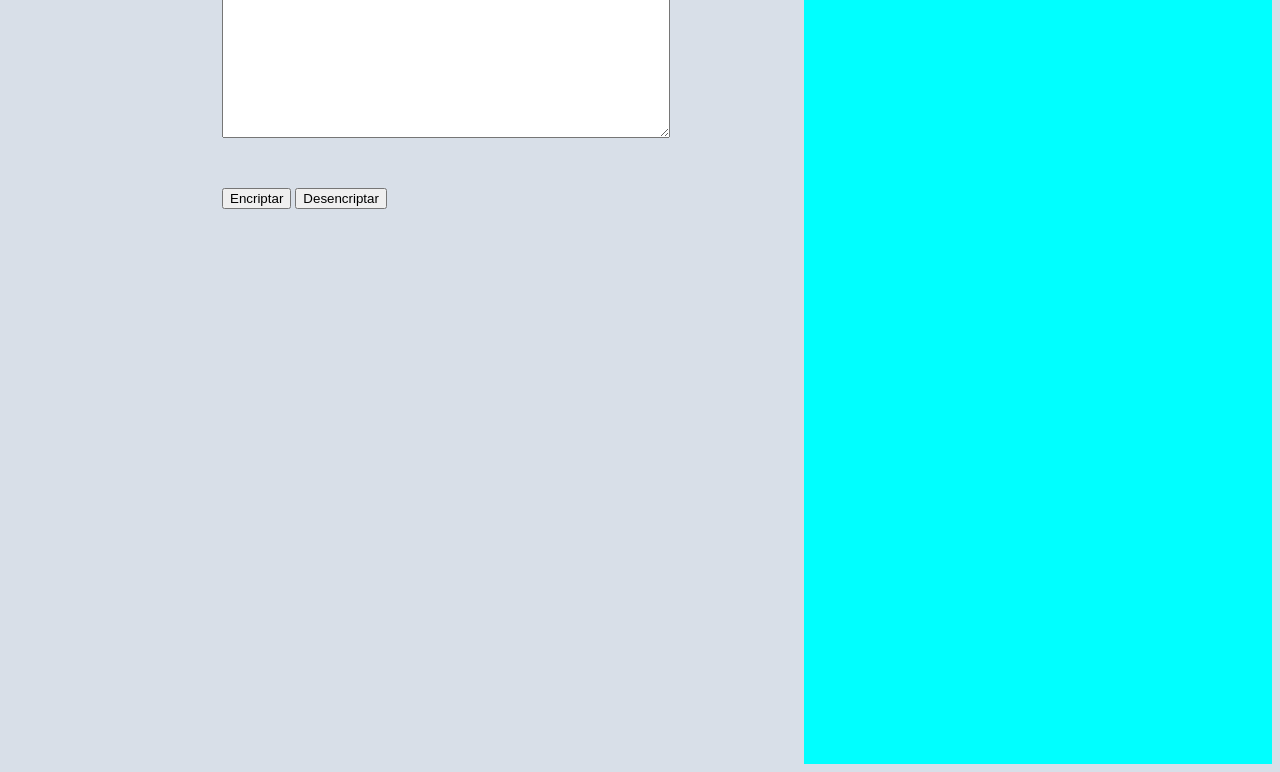
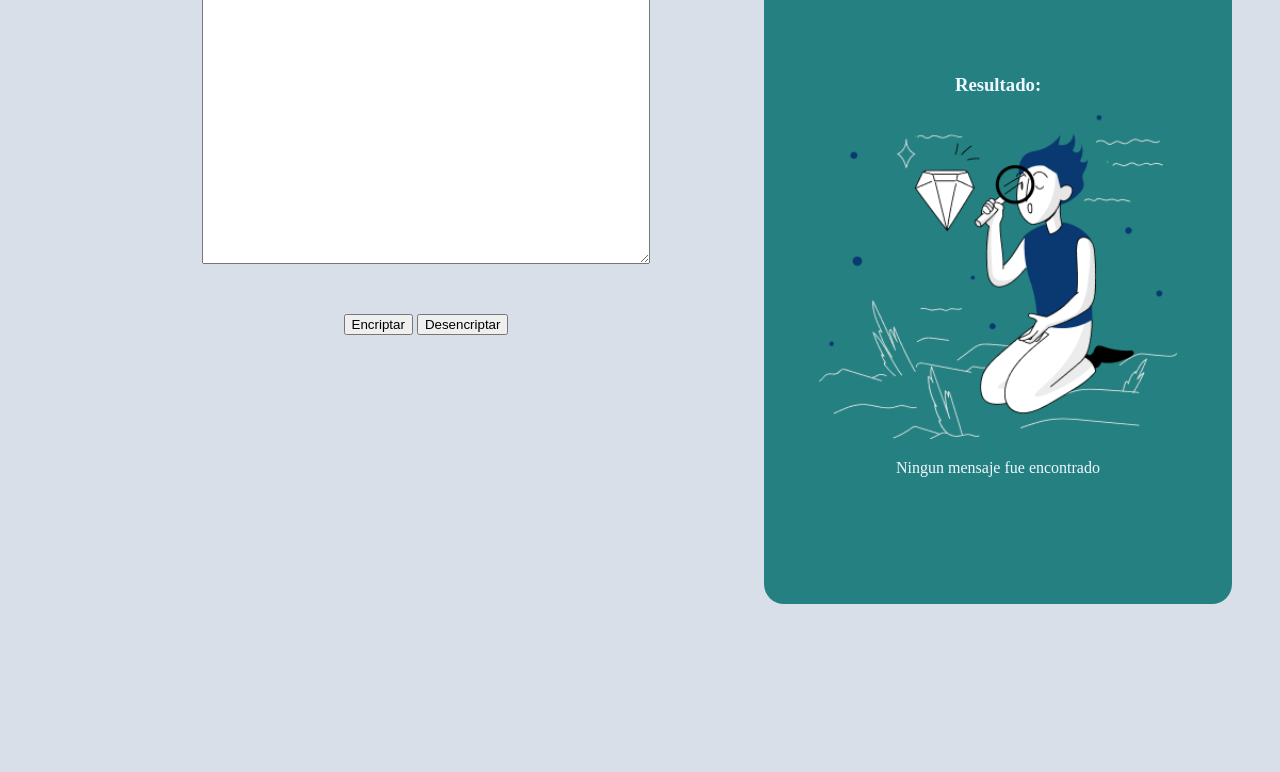
Before and after one commit to Luis-Roldan/text-ecnrypter-oracle-challenge, a plain HTML site: page index.html in a window 1280 px wide. Shown: the part 84-856 px from the top of the page. Drawn offline with Linux system fonts and the light colour scheme.

Commit message:
fixed css

```diff
--- a/index.html
+++ b/index.html
@@ -13,7 +13,7 @@
         <div class="middle-part">
             <div class="text-to-encrypt">
                 <label for="texto">Escriba su texto en minuscula sin acentos:</label>
-                <textarea id="texto" name="texto" rows="10" cols="40" placeholder="Escriba su texto aquí..."></textarea>
+                <textarea id="texto" name="texto" rows="20" cols="40" placeholder="Escriba su texto aquí..."></textarea>
             </div>
             <div class="buttons">
                 <button>Encriptar</button>
@@ -23,7 +23,11 @@
 
         <div class="result">
             <h3>Resultado:</h3>
-            <p id="resultText"></p>
+            <div>
+                <img src="./img/Muñeco.png" alt="img-no-text">
+                <p id="resultText">Ningun mensaje fue encontrado</p>
+            </div>
+
         </div>
     </div>
 </body>
--- a/style.css
+++ b/style.css
@@ -5,7 +5,7 @@ body {
 .logo-img {
     margin: 20px;
     width: 40px;
-    height: 40px;
+    height: 30px;
 }
 
 .middle-part {
@@ -14,10 +14,13 @@ body {
     margin-left: auto;
     margin-right: auto;
     margin-top: 20px;
+    display: flex;
+    flex-direction: column;
+    text-align: center;
 }
 
 .text-to-encrypt {
-
+    height: 40vh;
     display: flex;
     flex-direction: column;
     margin-bottom: 50px;
@@ -28,13 +31,26 @@ body {
 }
 
 .result {
-    background-color: aqua;
-    height: 100vh;
+    background-color: rgb(37, 129, 129);
+    height: 80vh;
     width: 35vw;
     padding: 10px;
     margin-top: 20px;
+    border-radius: 20px;
+    color: aliceblue;
+    margin-right: 40px;
+    display: flex;
+    flex-direction: column;
+    justify-content: center;
+    text-align: center;
+}
+
+.result img {
+    width: 80%;
+    align-self: center;
 }
 
 .container {
     display: flex;
+    justify-content: space-between;
 }
```
